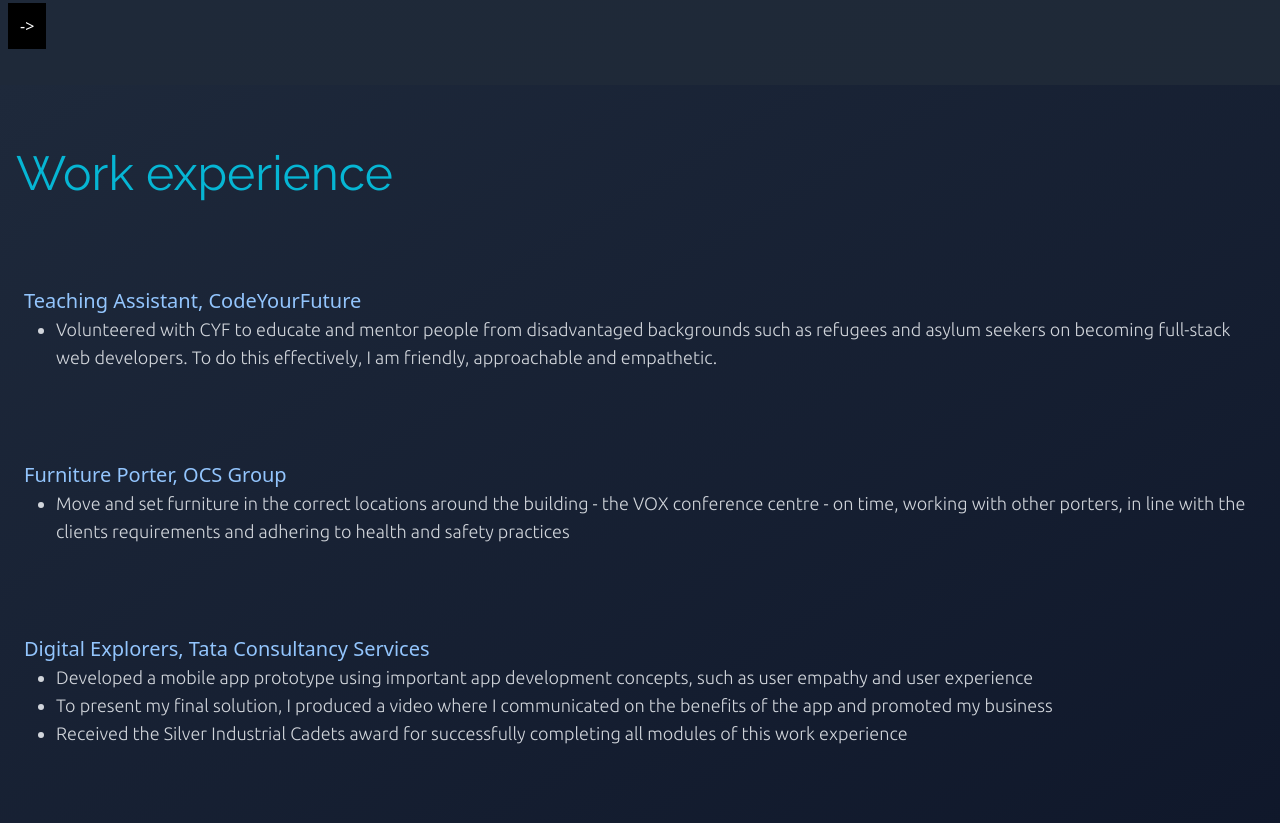
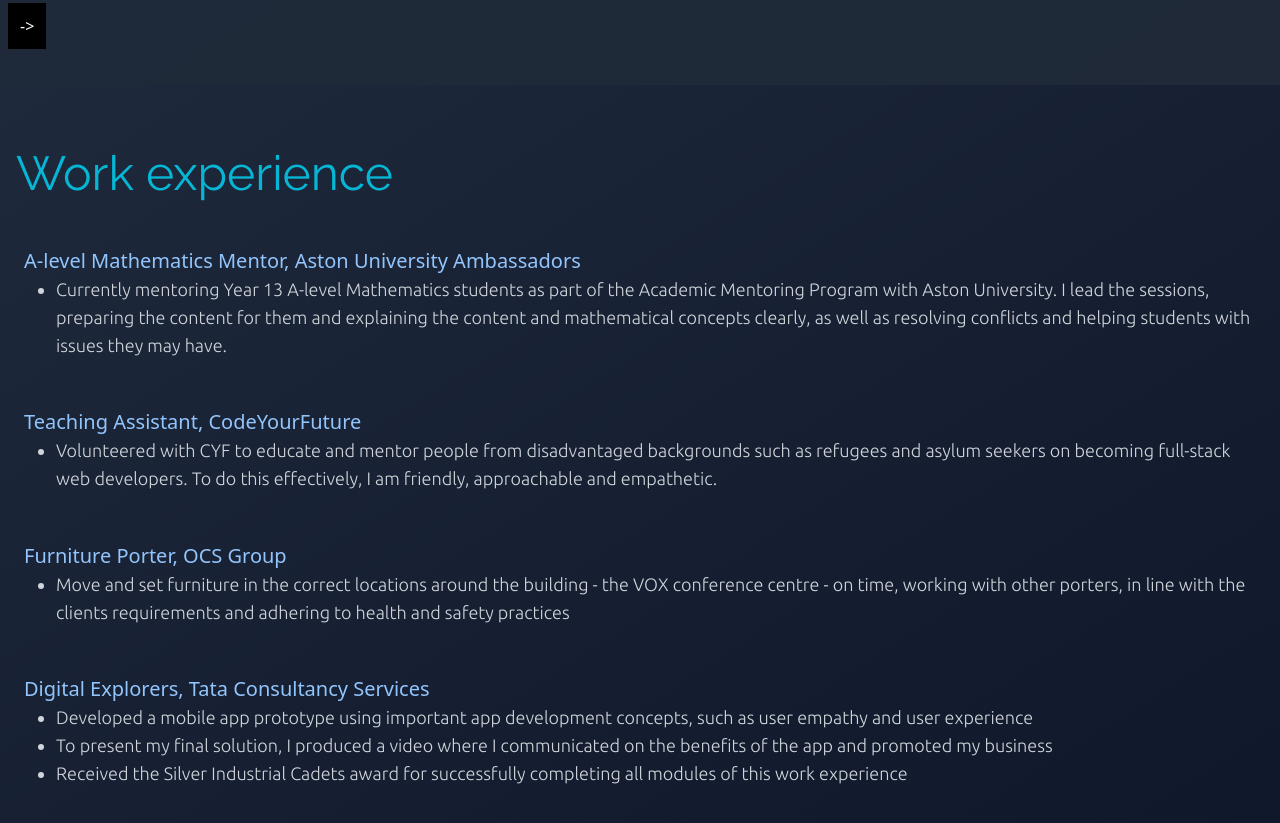
Before and after one commit to SherlockX9/SherlockX9.github.io, a website: page pages/index.html in a window 1280 px wide. Shown: the part 1607-2430 px from the top of the page. Drawn offline with nearby package versions, Linux system fonts and the light colour scheme.

Commit message:
modified index.html

```diff
--- a/pages/index.html
+++ b/pages/index.html
@@ -107,6 +107,20 @@
             experience</h3>
         <div class="ml-6 flex flex-col justify-evenly h-4/5 mr-4">
             <div>
+                <h4 class="text-lg md:text-xl text-blue-300 font-opensan font-light"> A-level Mathematics Mentor,
+                    Aston University Ambassadors</h4>
+                <ul class="ml-8 list-disc text-gray-300 text-sm md:text-lg font-ubuntu">
+
+                    <li>
+                        Currently mentoring Year 13 A-level Mathematics students as part of the Academic Mentoring
+                        Program with Aston University. I lead the sessions, preparing the content for them and
+                        explaining the content and mathematical concepts clearly, as well as resolving conflicts and
+                        helping students with issues they may have.
+                    </li>
+
+                </ul>
+            </div>
+            <div>
                 <h4 class="text-lg md:text-xl text-blue-300 font-opensan font-light"> Teaching Assistant,
                     CodeYourFuture</h4>
                 <ul class="ml-8 list-disc text-gray-300 text-sm md:text-lg font-ubuntu">
```
Also changed, not shown: pages/profile.html (+2 -2 lines), pages/css/styles.css.
